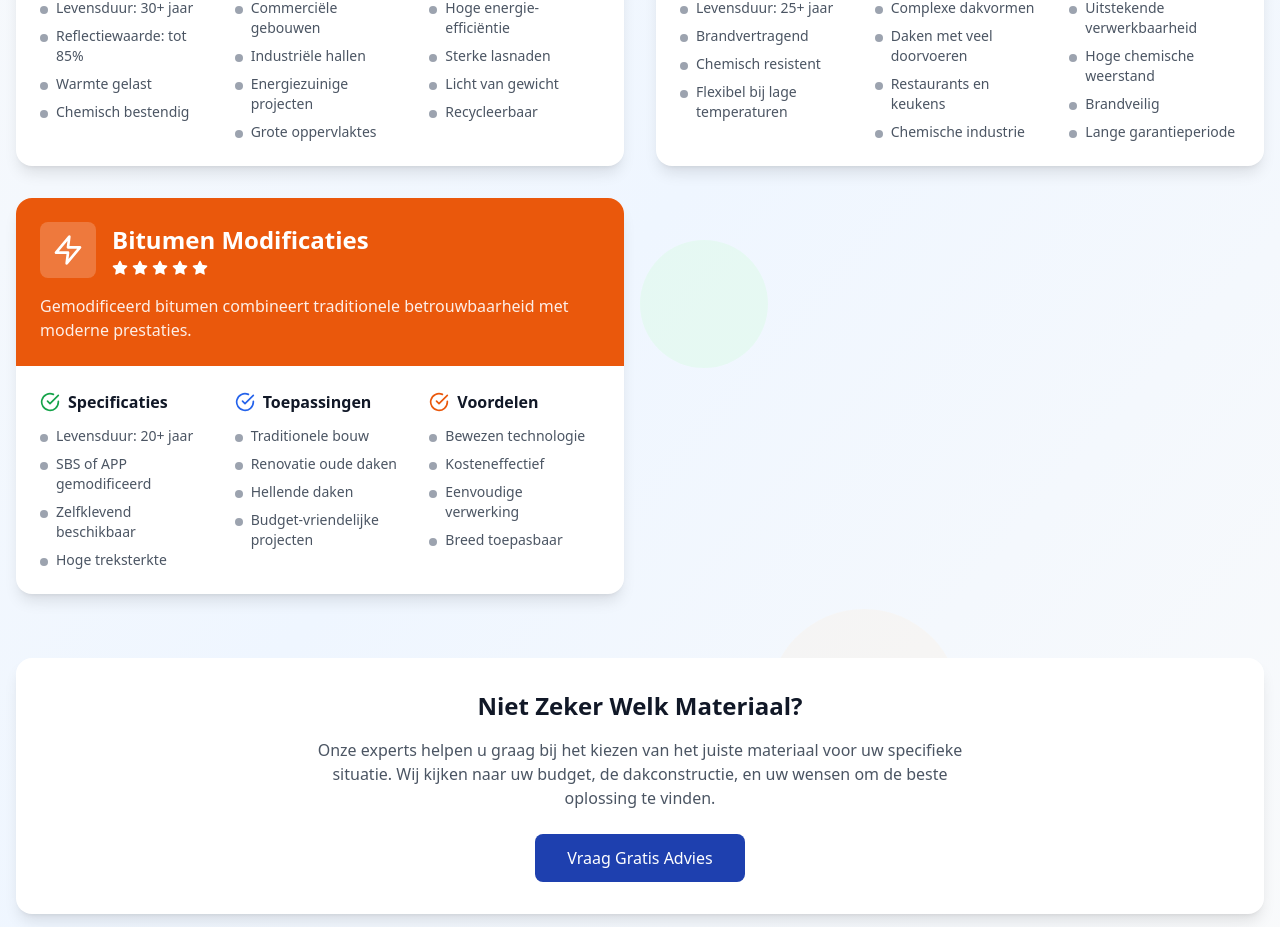
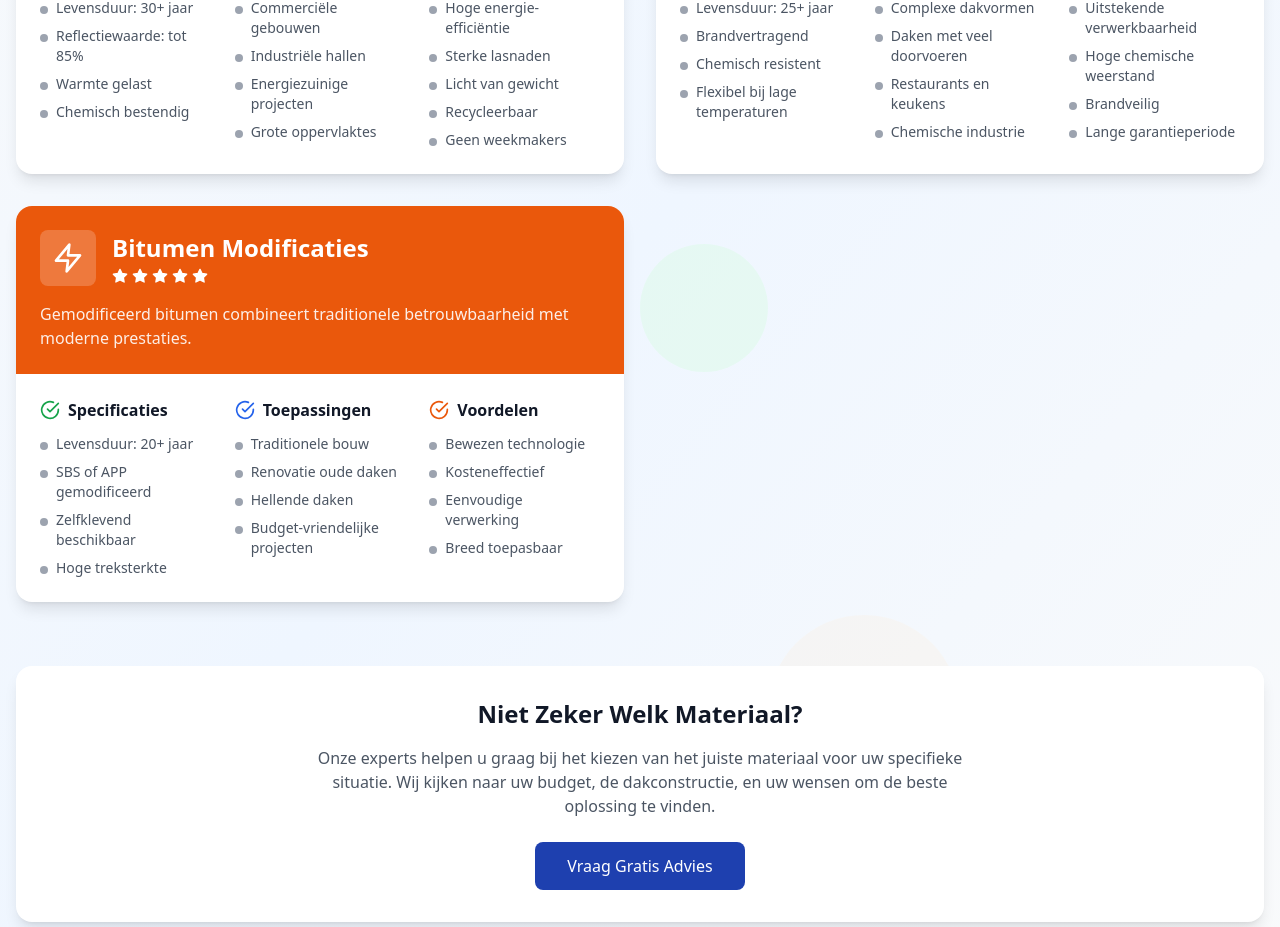
Before and after one commit to dmonfrooij/DakwerkSterken, a React (Vite) app: page / in a window 1280 px wide. Shown: the part 2396-3323 px from the top of the page. Built offline with nearby package versions, Linux system fonts and the light colour scheme.

Commit message:
Updated Materials.tsx

```diff
--- a/src/components/Materials.tsx
+++ b/src/components/Materials.tsx
@@ -24,7 +24,8 @@ const Materials = () => {
         "Hoge energie-efficiëntie",
         "Sterke lasnaden",
         "Licht van gewicht",
-        "Recycleerbaar"
+        "Recycleerbaar",
+        "Geen weekmakers"
       ]
     },
     {
```
